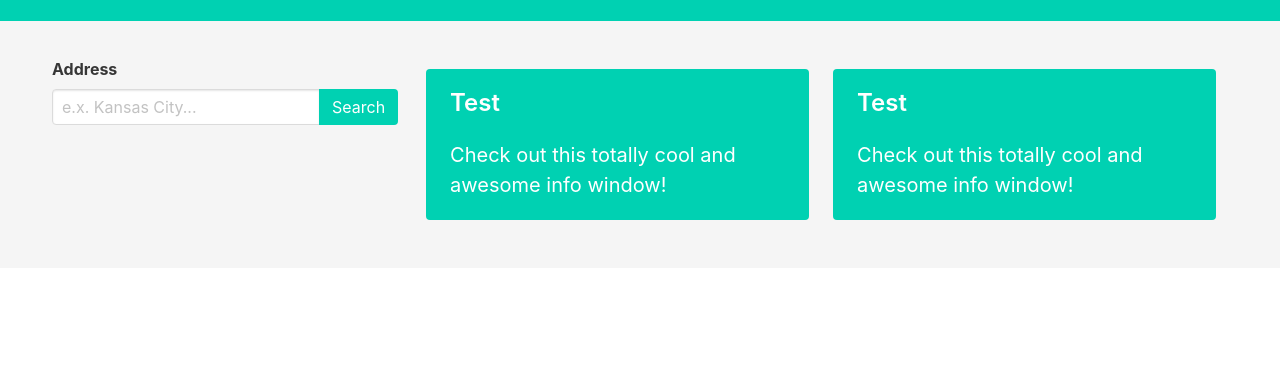
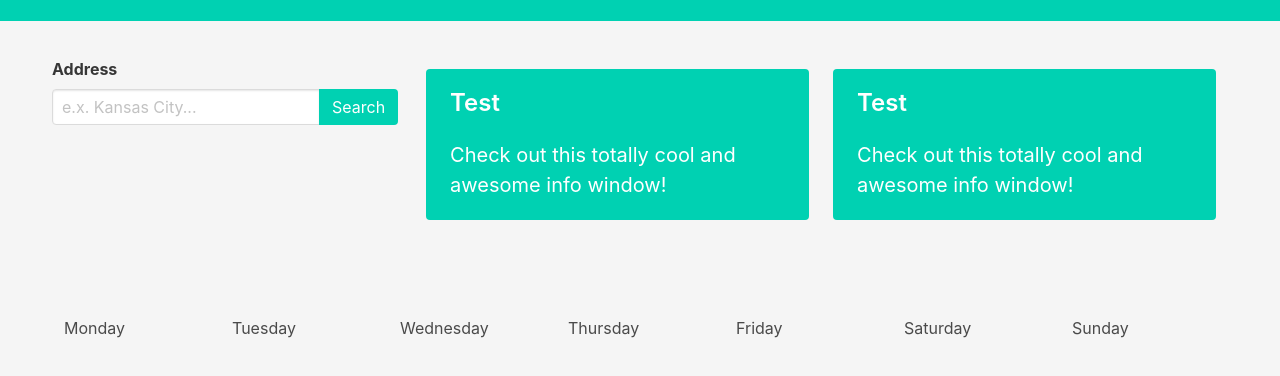
Before and after one commit to Scorch87/The-Vacation-Planner, a plain HTML site: page index.html in a window 1280 px wide. Shown: the part 314-690 px from the top of the page. Drawn offline with nearby package versions, Linux system fonts and the light colour scheme.

Commit message:
Additional formatting
Added columns for individual days of the week along with updated web name and comment section for additional data input regarding calendar selection.

```diff
--- a/index.html
+++ b/index.html
@@ -2,7 +2,7 @@
 	<head>
 		<meta charset="utf-8">
 		<meta name="viewport" content="width=device-width, initial-scale=1">
-		<title>Hello Bulma!</title>
+		<title>Vacation Planner</title>
 		<link rel="stylesheet"
         href="https://cdnjs.cloudflare.com/ajax/libs/bulma/0.7.0/css/bulma.min.css">
 		<script defer src="https://use.fontawesome.com/releases/v5.0.7/js/all.js"></script>
@@ -57,6 +57,11 @@
 						  </div>
 					</figure>
 					</div>
+
+					<!-- Calender  -->
+
+					<!-- Calender -->
+
 					<div class="column">
 						<article class="media notification is-primary">
 							<div class="media-content">
@@ -87,6 +92,32 @@
 		<!-- /.section -->
 
 		<!-- 6 Days of Weather -->
-
+		<section class="section has-background-light">
+			<div class="container">
+				<div class="columns">
+		<div class="column">
+			Monday
+		  </div>
+		  <div class="column">
+			Tuesday
+		  </div>
+		  <div class="column">
+			Wednesday
+		  </div>
+		  <div class="column">
+			Thursday
+		  </div>
+		  <div class="column">
+			Friday
+		  </div>
+		  <div class="column">
+			Saturday
+		  </div>
+		  <div class="column">
+			Sunday
+		  </div>
+		</div>
+		</div>
+		</section>
 	</body>
 </html>
```
Also changed, not shown: assets/js/script.js (line endings or trailing spaces).
